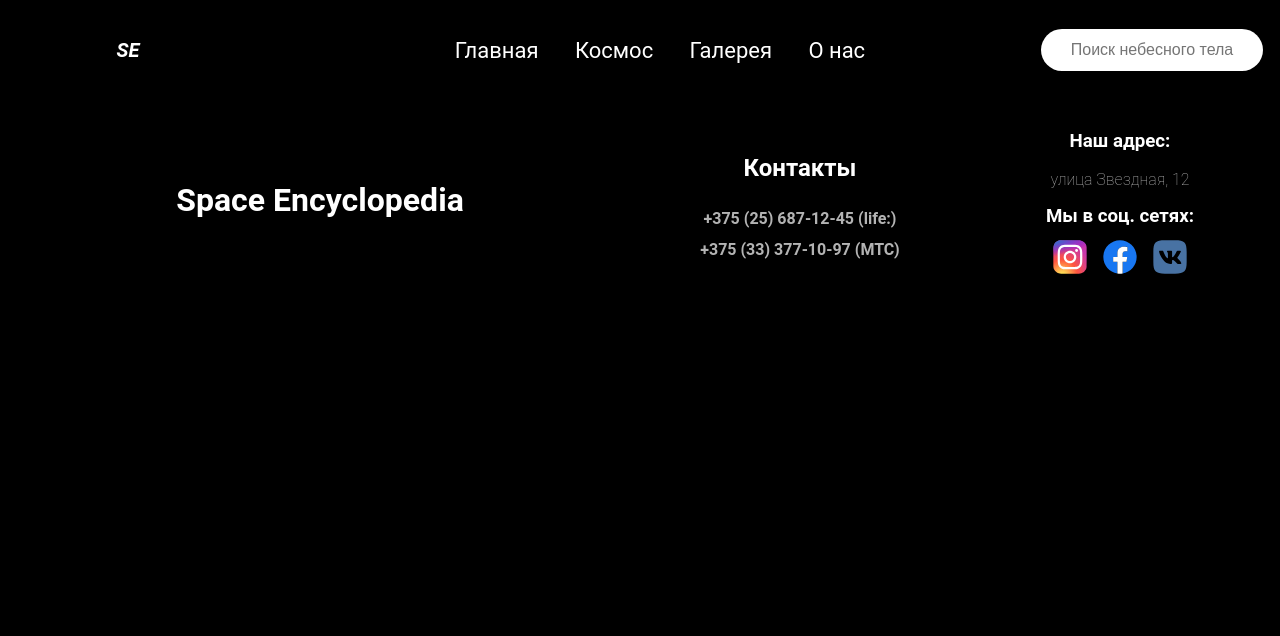
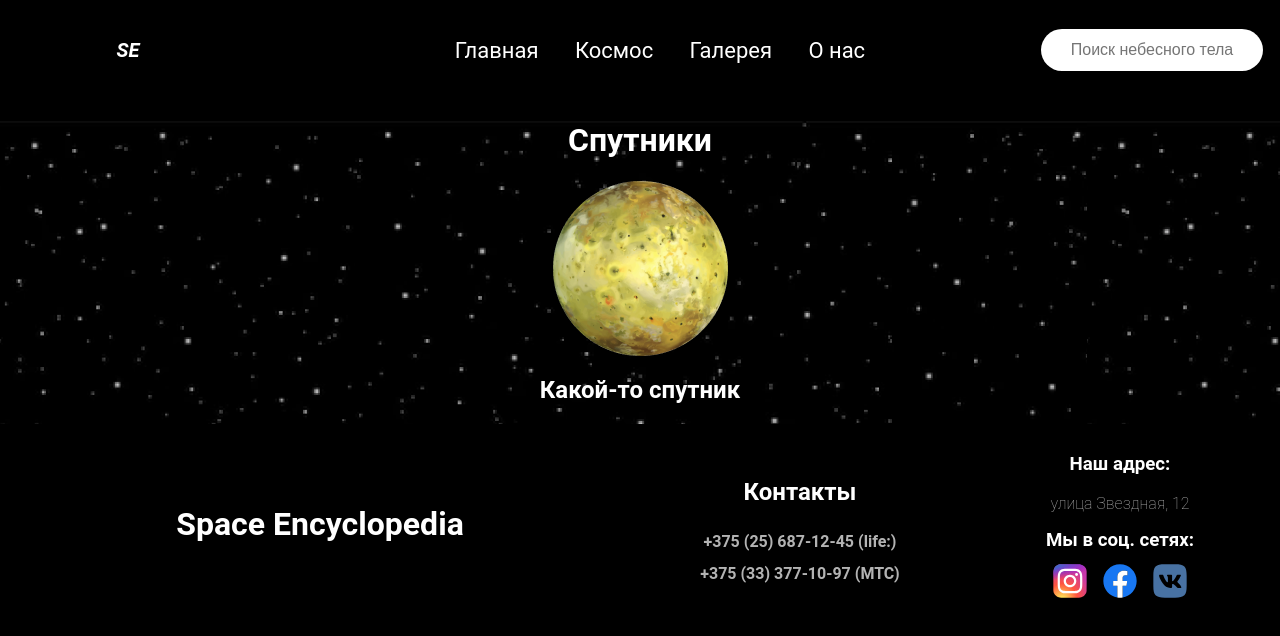
Before and after one commit to brusni4ka-krutishka/Space-encyclopedia, a React (Vite) app: page /cosmos/satellites in a window 1280 px wide. Shown: the top 636 px of the page. Built offline with nearby package versions, Linux system fonts and the light colour scheme.

Commit message:
CosmosPageSatellites added

```diff
--- a/src/App.jsx
+++ b/src/App.jsx
@@ -6,6 +6,7 @@ import Indent from './components/head/indent/Indent.jsx';
 import MainPage from './pages/MainPage.jsx';
 import CosmosPage from './pages/CosmosPage.jsx';
 import CosmosPageStars from './pages/CosmosPageStars.jsx';
+import CosmosPageSatellites from './pages/CosmosPageSatellites.jsx';
 
 function App() {
   const headerSize = 100;
@@ -17,6 +18,7 @@ function App() {
         <Route path='/' element={<MainPage />} />
         <Route path='/cosmos' element={<CosmosPage />} />
         <Route path='/cosmos/stars' element={<CosmosPageStars />} />
+        <Route path='/cosmos/satellites' element={<CosmosPageSatellites />} />
       </Routes>
       <Footer />
     </>
--- /dev/null
+++ b/src/pages/CosmosPageSatellites.jsx
@@ -0,0 +1,12 @@
+import React from 'react';
+import SpecificSpaceObjectContainer from '../components/cosmosPageComponents/specificSpaceObjectsContainer/SpecificSpaceObjectsContainer.jsx';
+import bg from '../assets/images/cosmosPage/bg.png';
+import { satelliteSet } from '../data/Satellitesset.js';
+export default function CosmosPageSatellites() {
+  return (
+    <div style={{ backgroundImage: `url(${bg})` }}>
+      <h1 style={{ textAlign: 'center' }}>Спутники</h1>
+      <SpecificSpaceObjectContainer objectsSet={satelliteSet} />
+    </div>
+  );
+}
```
